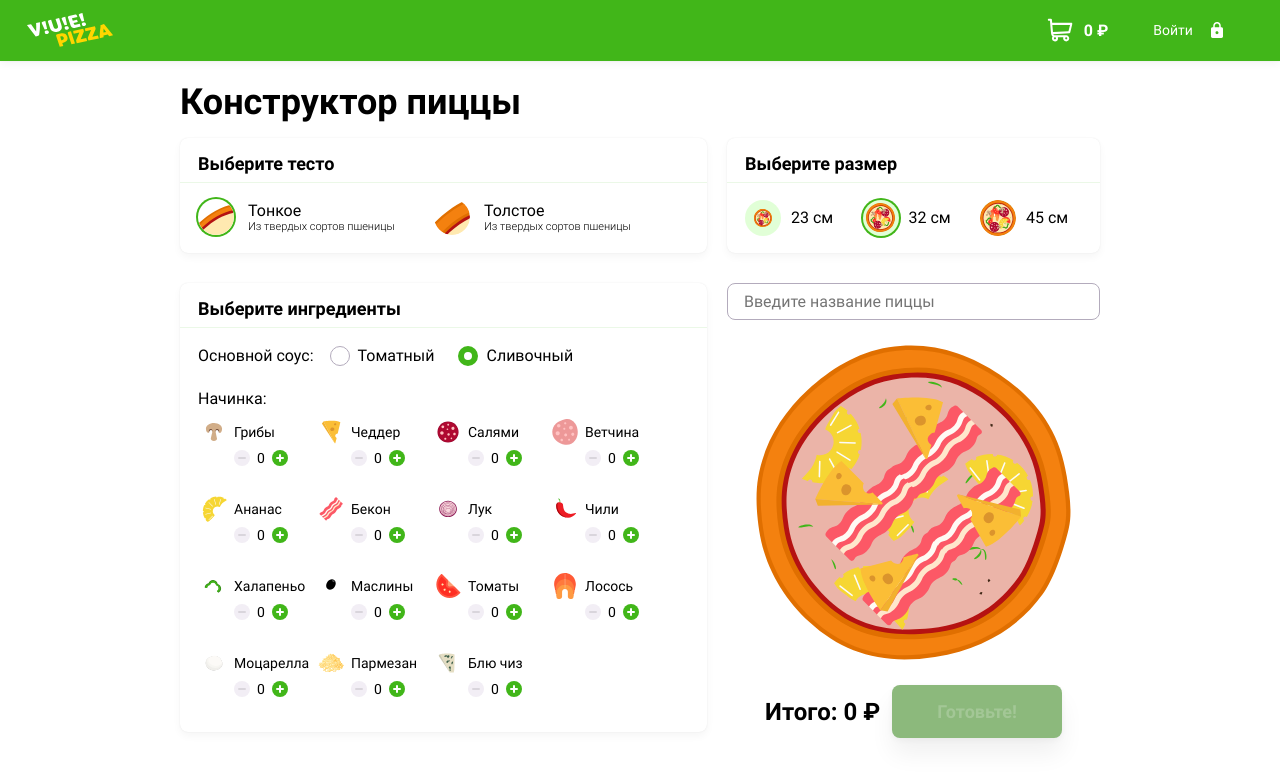
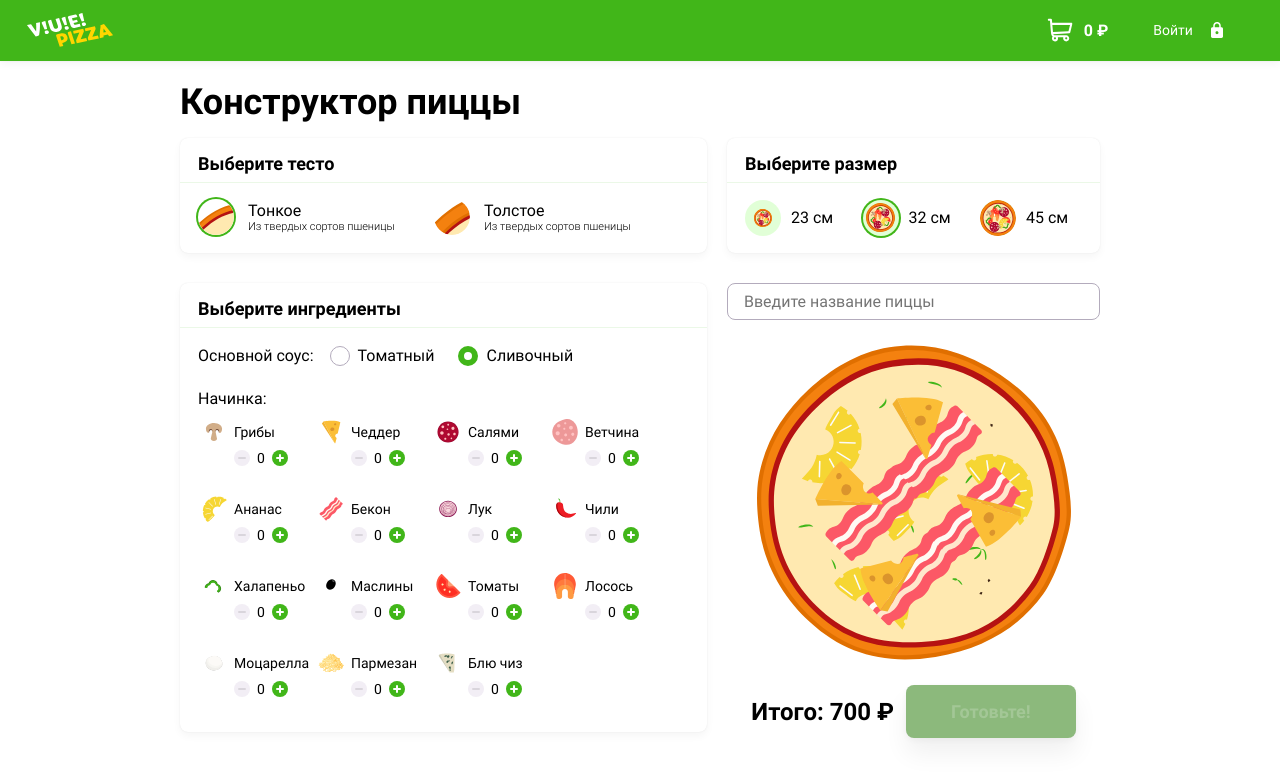
Before and after one commit to htmlacademy-vue/404659-pizza-1, a Vue app in the folder src/frontend/: page / in a window 1280 px wide. Shown: the top 782 px of the page. Built offline with nearby package versions, Linux system fonts and the light colour scheme.

Commit message:
Изменение отображения пиццы в зависимости от теста и соуса. Изменение названия пиццы. Доступность кнопки заказать

```diff
--- a/src/frontend/src/modules/builder/components/BuilderPizzaContent.vue
+++ b/src/frontend/src/modules/builder/components/BuilderPizzaContent.vue
@@ -6,11 +6,16 @@
         type="text"
         name="pizza_name"
         placeholder="Введите название пиццы"
+        :value="pizzaName"
+        @input="updatePizzaName"
       />
     </label>
 
-    <BuilderPizzaView />
-    <BuilderPriceCounter />
+    <BuilderPizzaView :dough="dough" :sauce="sauce" />
+    <BuilderPriceCounter
+      :pizzaPrice="pizzaPrice"
+      :isDisabledButton="isDisabledButton"
+    />
   </div>
 </template>
 
@@ -20,7 +25,33 @@ import BuilderPriceCounter from "@/modules/builder/components/BuilderPriceCounte
 
 export default {
   name: "BuilderPizzaContent",
-  props: {},
+  props: {
+    pizzaPrice: {
+      type: Number,
+      required: true,
+    },
+    pizzaName: {
+      type: String,
+      default: "",
+    },
+    dough: {
+      type: String,
+      required: true,
+    },
+    sauce: {
+      type: String,
+      required: true,
+    },
+    isDisabledButton: {
+      type: Boolean,
+      required: true,
+    },
+  },
+  methods: {
+    updatePizzaName(event) {
+      this.$emit("getPizzaName", event.target.value);
+    },
+  },
   components: {
     BuilderPizzaView,
     BuilderPriceCounter,
--- a/src/frontend/src/modules/builder/components/BuilderPizzaView.vue
+++ b/src/frontend/src/modules/builder/components/BuilderPizzaView.vue
@@ -1,6 +1,6 @@
 <template>
   <div class="content__constructor">
-    <div class="pizza pizza--foundation--big-tomato">
+    <div :class="`pizza pizza--foundation--${dough}-${sauce}`">
       <div class="pizza__wrapper">
         <div class="pizza__filling pizza__filling--ananas"></div>
         <div class="pizza__filling pizza__filling--bacon"></div>
@@ -13,6 +13,15 @@
 <script>
 export default {
   name: "BuilderPizzaView",
-  props: {},
+  props: {
+    dough: {
+      type: String,
+      required: true,
+    },
+    sauce: {
+      type: String,
+      required: true,
+    },
+  },
 };
 </script>
--- a/src/frontend/src/modules/builder/components/BuilderPriceCounter.vue
+++ b/src/frontend/src/modules/builder/components/BuilderPriceCounter.vue
@@ -1,13 +1,24 @@
 <template>
   <div class="content__result">
-    <p>Итого: 0 ₽</p>
-    <button type="button" class="button" disabled>Готовьте!</button>
+    <p>Итого: {{ pizzaPrice }} ₽</p>
+    <button type="button" class="button" :disabled="isDisabledButton">
+      Готовьте!
+    </button>
   </div>
 </template>
 
 <script>
 export default {
   name: "BuilderPriceCounter",
-  props: {},
+  props: {
+    pizzaPrice: {
+      type: Number,
+      required: true,
+    },
+    isDisabledButton: {
+      type: Boolean,
+      required: true,
+    },
+  },
 };
 </script>
--- a/src/frontend/src/views/Index.vue
+++ b/src/frontend/src/views/Index.vue
@@ -14,7 +14,14 @@
             @selectSauce="changeSauce"
             @selectIngredient="changeIngredient"
           />
-          <BuilderPizzaContent :pizzaPrice="getPizzaPrice" />
+          <BuilderPizzaContent
+            :orderName="order.currentName"
+            :dough="doughValue"
+            :sauce="order.sauce"
+            :pizzaPrice="getPizzaPrice"
+            :isDisabledButton="isDisabledButton"
+            @getPizzaName="getPizzaName"
+          />
         </div>
       </form>
     </main>
@@ -42,6 +49,7 @@ export default {
       sizes: normalizeSize(pizza.sizes),
       sauces: normalizeSauce(pizza.sauces),
       ingredients: normalizeIngredient(pizza.ingredients),
+      doughValue: "small",
       order: {
         dough: "light",
         size: "normal",
@@ -55,15 +63,14 @@ export default {
   methods: {
     changeDough(dough) {
       this.order.dough = dough.value;
+      this.doughValue = dough.value === "light" ? "small" : "big";
     },
     changeSize(size) {
       this.order.size = size.value;
     },
     changeSauce(sauce) {
-      console.log(sauce);
       this.order.sauce = sauce.value;
     },
-
     changeIngredient(name) {
       this.ingredients.forEach((item) => {
         if (name.buttonName === "minus") {
@@ -80,6 +87,9 @@ export default {
           (item) => item.count > 0
         );
       });
+    },
+    getPizzaName(pizzaName) {
+      this.order.pizzaName = pizzaName;
     },
   },
   computed: {
@@ -134,6 +144,11 @@ export default {
         (this.doughPrice + this.saucePrice + this.ingredientPrice)
       );
     },
+    isDisabledButton() {
+      return this.order.pizzaName === "" || this.order.ingredients.length === 0
+        ? true
+        : false;
+    },
   },
   components: {
     AppLayout,
```
